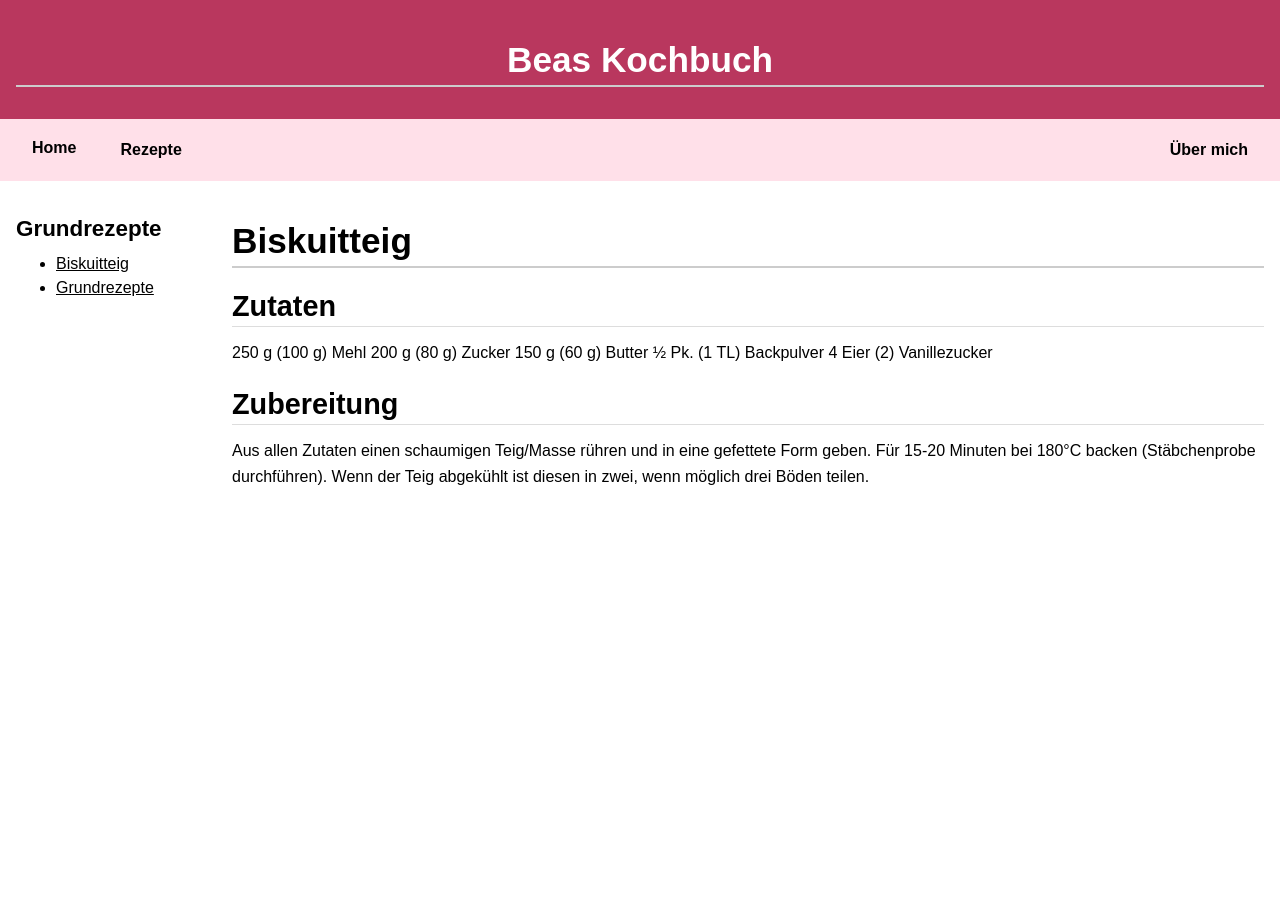
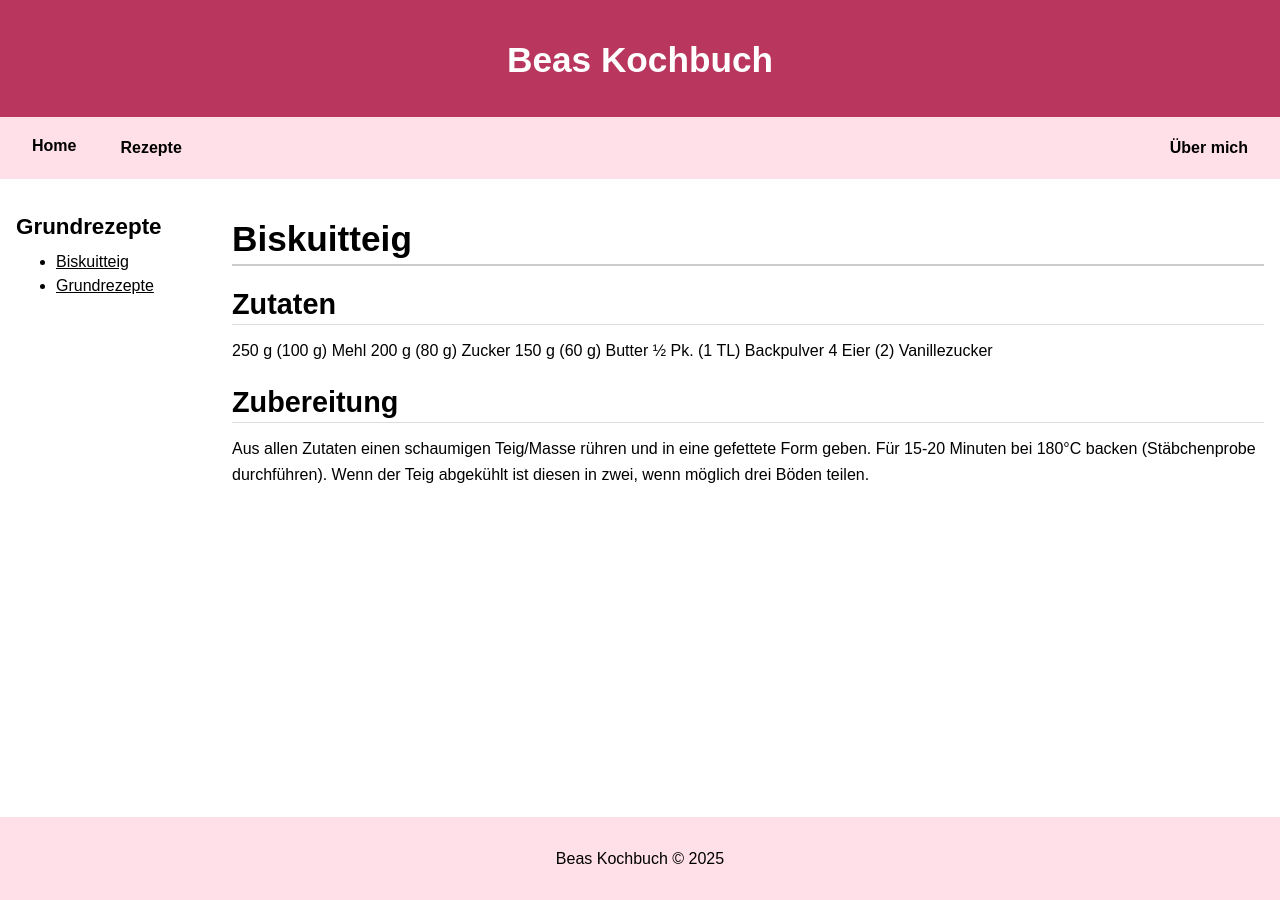
Before and after one commit to BeasKochbuch/BeasKochbuch.github.io, a Jekyll site: the page built from _recipes/grundrezepte/biskuitteig.md, in a window 1280 px wide. Built offline with Jekyll 4.4.1, drawn with Linux system fonts in a browser that asks for light colours.

Commit message:
Update css

```diff
--- a/_layouts/category.html
+++ b/_layouts/category.html
@@ -33,5 +33,9 @@
       {% endif %}
     </section>
   </main>
+
+  <footer>
+    <p>Beas Kochbuch © 2025</p>
+  </footer>
 </body>
 </html>
--- a/_layouts/recipe.html
+++ b/_layouts/recipe.html
@@ -14,7 +14,7 @@
 
   {% include navbar.html %}
 
-  <div class="section container">
+  <div class="section">
     <aside class="sidebar">
       <h3>{{ page.subcategory }}</h3>
       <ul>
@@ -27,10 +27,14 @@
       </ul>
     </aside>
 
-    <article class="prose">
+    <article>
       <h1>{{ page.title }}</h1>
       {{ content }}
     </article>
   </div>
+
+  <footer>
+    <p>Beas Kochbuch © 2025</p>
+  </footer>
 </body>
 </html>
--- a/static/css/main.css
+++ b/static/css/main.css
@@ -40,6 +40,13 @@ header {
     /* padding: 30px; */
     text-align: center;
     /* font-size: 35px; */
+}
+
+header h1 {
+  font-size: 2.2rem;
+  margin: 1.5rem 0 1rem;
+  font-weight: 700;
+  border-bottom: none;
 }
 
 /* ----------------------------------------------------
@@ -126,7 +133,7 @@ Topnav
 .dropdown-content {
     display: none;
     position: absolute;
-    background-color: var(--color1);
+    background-color: white;
     min-width: 160px;
     box-shadow: 0px 8px 16px 0px rgba(0, 0, 0, 0.2);
     z-index: 1;
@@ -142,7 +149,7 @@ Topnav
 }
 
 .dropdown-content a:hover {
-    background-color: var(--color3);
+    background-color: var(--color1);
 }
 
 .dropdown:hover .dropdown-content {
```
